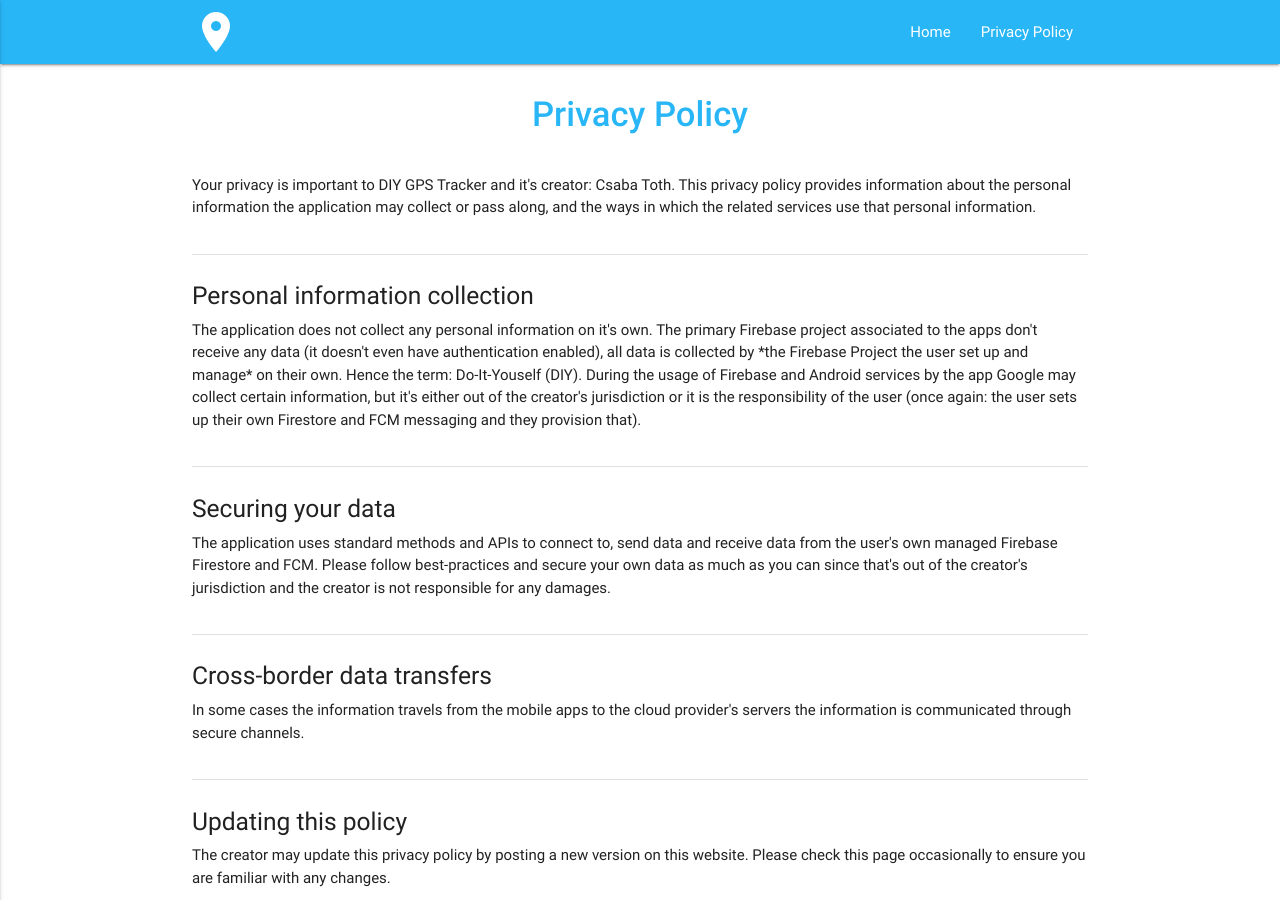
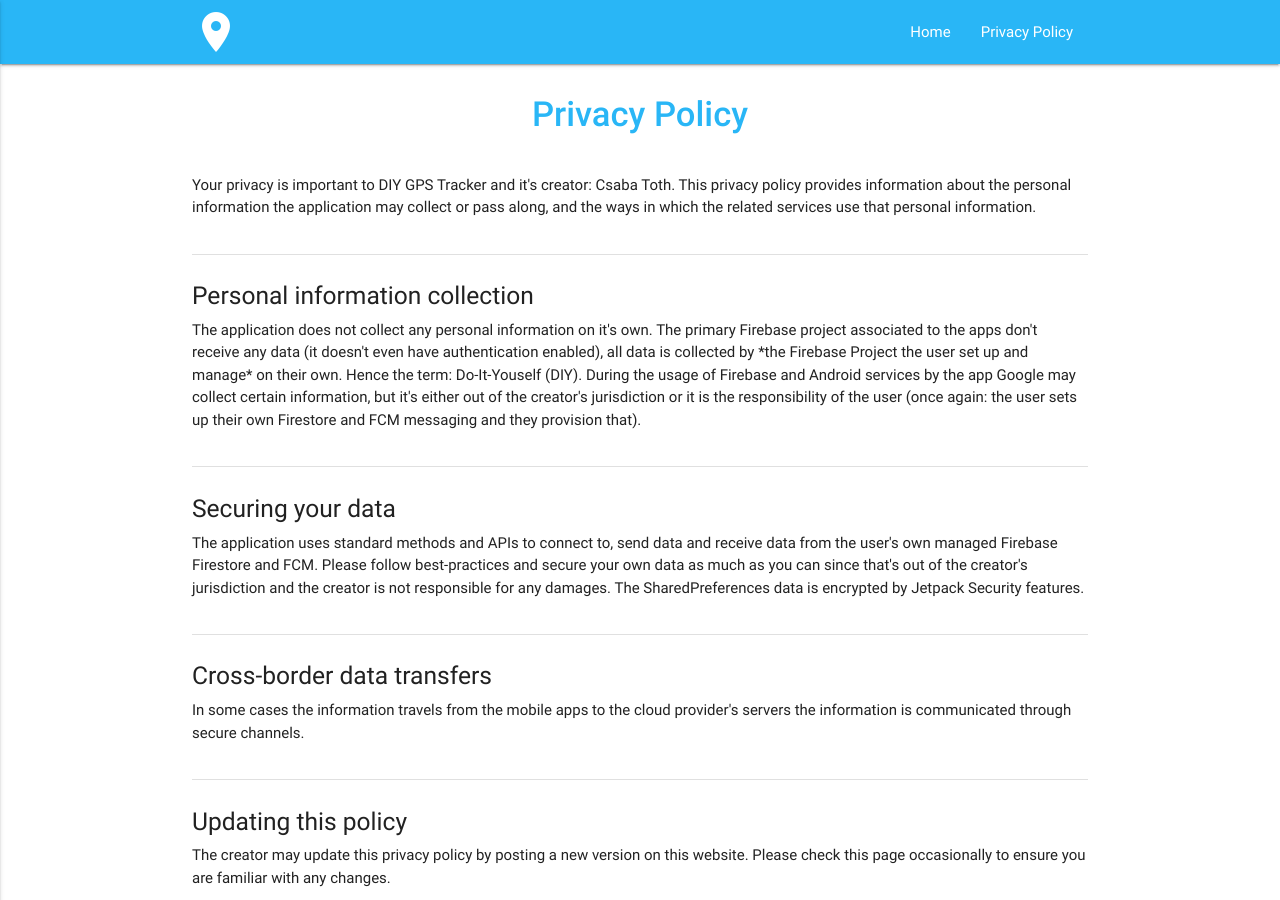
Before and after one commit to DIYGPSTracker/DIYGPSTracker.github.io, a Jekyll site: the page built from privacy-statement.md, in a window 1280 px wide and 900 px high. Built offline with Jekyll 4.4.1, drawn with Linux system fonts in a browser that asks for light colours.

Commit message:
Noting the encryption also in the privacy statement

```diff
--- a/privacy-statement.md
+++ b/privacy-statement.md
@@ -39,7 +39,7 @@ redirect_from:
 
     <div class="row">
         <div class="col s12">
-            The application uses standard methods and APIs to connect to, send data and receive data from the user's own managed Firebase Firestore and FCM. Please follow best-practices and secure your own data as much as you can since that's out of the creator's jurisdiction and the creator is not responsible for any damages.
+            The application uses standard methods and APIs to connect to, send data and receive data from the user's own managed Firebase Firestore and FCM. Please follow best-practices and secure your own data as much as you can since that's out of the creator's jurisdiction and the creator is not responsible for any damages. The SharedPreferences data is encrypted by Jetpack Security features.
         </div>
     </div>
 </div>
```
